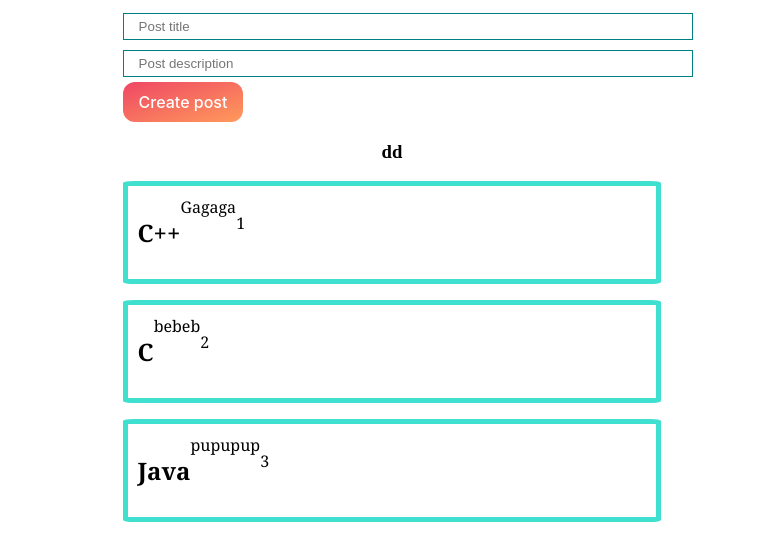
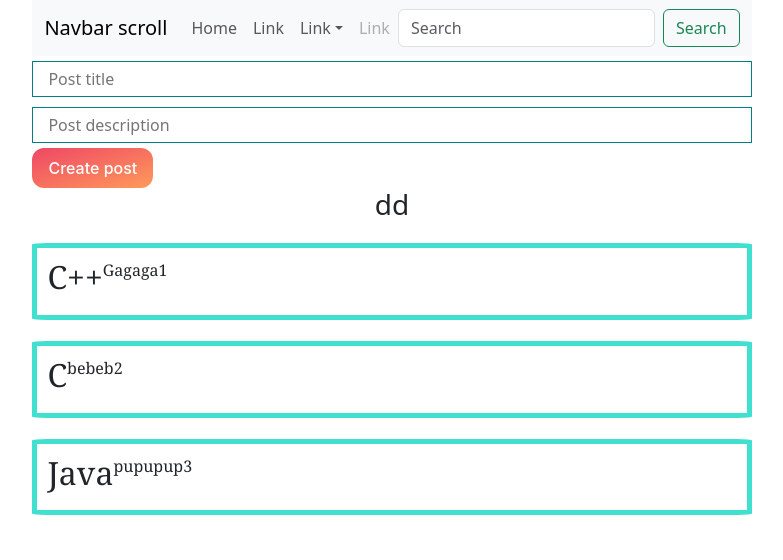
Before and after one commit to Shushkin19/yars, a React (Create React App) app: page / in a window 1280 px wide. Shown: the top 560 px of the page, without its empty margins (248-1031 px from the left). Built offline with nearby package versions, Linux system fonts and the light colour scheme.

Commit message:
add navbar

```diff
--- a/package.json
+++ b/package.json
@@ -6,7 +6,9 @@
     "@testing-library/jest-dom": "^5.17.0",
     "@testing-library/react": "^13.4.0",
     "@testing-library/user-event": "^13.5.0",
+    "bootstrap": "^5.3.3",
     "react": "^18.3.1",
+    "react-bootstrap": "^2.10.2",
     "react-dom": "^18.3.1",
     "react-scripts": "^3.0.1",
     "web-vitals": "^2.1.4"
--- a/src/App.js
+++ b/src/App.js
@@ -3,7 +3,7 @@
 import Post from './components/Post'
 import ButtonYARS from "./components/ui/button/Button";
 import InputYARS from "./components/ui/input/Input";
-
+import NavScrollExample from "./components/ui/navbar/Navbar";
 
 function App() {//qwwwqwqwq
 
@@ -33,6 +33,7 @@
 
   return (
     <div className="App">
+      <NavScrollExample />
       <form>
         <InputYARS ref={inputTitleRef} type='text' placeholder="Post title" />
         <InputYARS ref={inputDescrRef} type='text' placeholder="Post description" />
--- /dev/null
+++ b/src/components/ui/navbar/Navbar.jsx
@@ -0,0 +1,52 @@
+import React from "react";
+import Button from "react-bootstrap/Button";
+import Container from "react-bootstrap/Container";
+import Form from "react-bootstrap/Form";
+import Nav from "react-bootstrap/Nav";
+import Navbar from "react-bootstrap/Navbar";
+import NavDropdown from "react-bootstrap/NavDropdown";
+
+function NavScrollExample() {
+  return (
+    <Navbar expand="lg" className="bg-body-tertiary">
+      <Container fluid>
+        <Navbar.Brand href="#">Navbar scroll</Navbar.Brand>
+        <Navbar.Toggle aria-controls="navbarScroll" />
+        <Navbar.Collapse id="navbarScroll">
+          <Nav
+            className="me-auto my-2 my-lg-0"
+            style={{ maxHeight: "100px" }}
+            navbarScroll
+          >
+            <Nav.Link href="#action1">Home</Nav.Link>
+            <Nav.Link href="#action2">Link</Nav.Link>
+            <NavDropdown title="Link" id="navbarScrollingDropdown">
+              <NavDropdown.Item href="#action3">Action</NavDropdown.Item>
+              <NavDropdown.Item href="#action4">
+                Another action
+              </NavDropdown.Item>
+              <NavDropdown.Divider />
+              <NavDropdown.Item href="#action5">
+                Something else here
+              </NavDropdown.Item>
+            </NavDropdown>
+            <Nav.Link href="#" disabled>
+              Link
+            </Nav.Link>
+          </Nav>
+          <Form className="d-flex">
+            <Form.Control
+              type="search"
+              placeholder="Search"
+              className="me-2"
+              aria-label="Search"
+            />
+            <Button variant="outline-success">Search</Button>
+          </Form>
+        </Navbar.Collapse>
+      </Container>
+    </Navbar>
+  );
+}
+
+export default NavScrollExample;
--- a/src/index.js
+++ b/src/index.js
@@ -1,6 +1,7 @@
 import React from 'react';
 import ReactDOM from 'react-dom/client';
 import App from './App';
+import 'bootstrap/dist/css/bootstrap.min.css';
 
 const root = ReactDOM.createRoot(document.getElementById('root'));
 root.render(<React.StrictMode> <App /> </React.StrictMode>);
--- a/src/styles/App.css
+++ b/src/styles/App.css
@@ -5,6 +5,8 @@
 
 .App {
     width: auto;
+    /* display: flex; */
+    /* justify-content: center; */
 }
 
 .Note {
```
Also changed, not shown: src/components/ui/navbar/Navbar.module.css (added), 1 other file (tests, documents, lock files or other folders).
